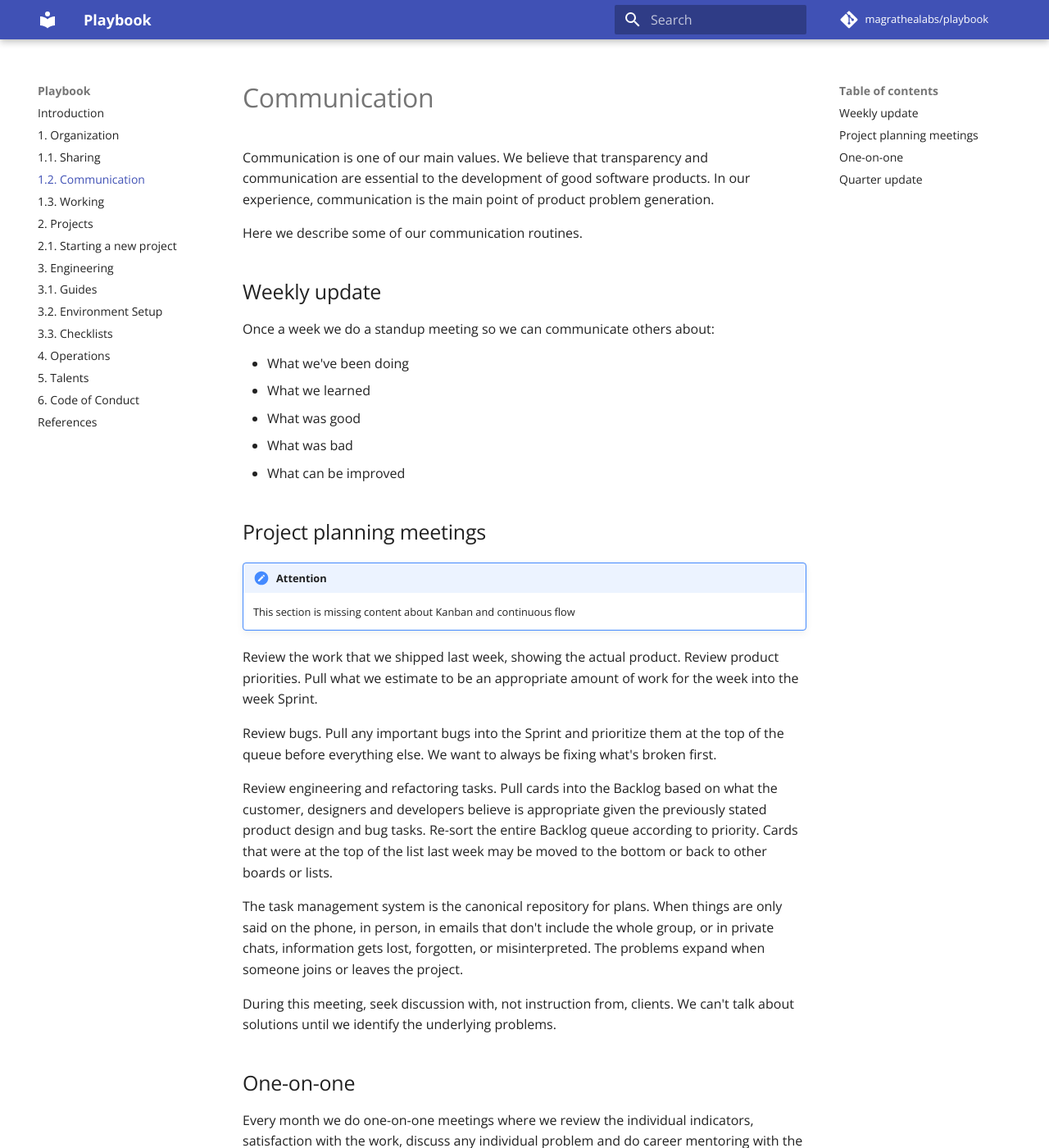
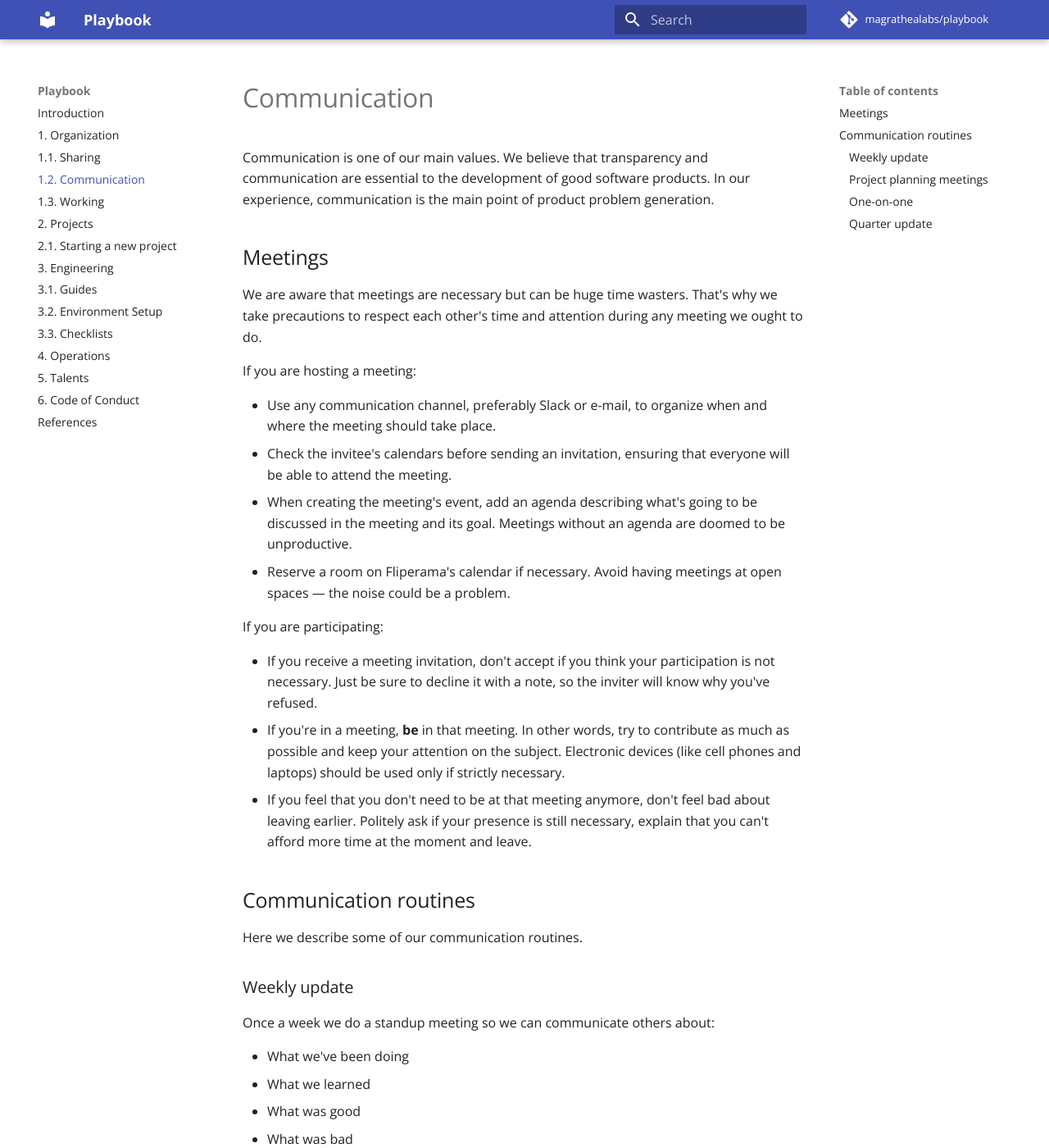
Before and after one commit to magrathealabs/playbook, an MkDocs documentation site: the page built from docs/1.2-communication.md, in a window 1280 px wide and 1400 px high. Shown: the whole window at 82% size. Built offline with MkDocs 1.6.1 and Material for MkDocs 9.7.7, drawn with Linux system fonts in a browser that asks for light colours; comment, search, counter and statistics services are not loaded; old or Windows-style settings are respelled for this version of MkDocs.

Commit message:
Add section about meetings on Communication section (#17)

```diff
--- a/docs/1.2-communication.md
+++ b/docs/1.2-communication.md
@@ -2,9 +2,28 @@
 
 Communication is one of our main values. We believe that transparency and communication are essential to the development of good software products. In our experience, communication is the main point of product problem generation.
 
+## Meetings
+
+We are aware that meetings are necessary but can be huge time wasters. That's why we take precautions to respect each other's time and attention during any meeting we ought to do.
+
+If you are hosting a meeting:
+
+* Use any communication channel, preferably Slack or e-mail, to organize when and where the meeting should take place.
+* Check the invitee's calendars before sending an invitation, ensuring that everyone will be able to attend the meeting.
+* When creating the meeting's event, add an agenda describing what's going to be discussed in the meeting and its goal. Meetings without an agenda are doomed to be unproductive.
+* Reserve a room on Fliperama's calendar if necessary. Avoid having meetings at open spaces — the noise could be a problem.
+
+If you are participating:
+
+* If you receive a meeting invitation, don't accept if you think your participation is not necessary. Just be sure to decline it with a note, so the inviter will know why you've refused.
+* If you're in a meeting, **be** in that meeting. In other words, try to contribute as much as possible and keep your attention on the subject. Electronic devices (like cell phones and laptops) should be used only if strictly necessary.
+* If you feel that you don't need to be at that meeting anymore, don't feel bad about leaving earlier. Politely ask if your presence is still necessary, explain that you can't afford more time at the moment and leave.
+
+## Communication routines
+
 Here we describe some of our communication routines.
 
-## Weekly update
+### Weekly update
 
 Once a week we do a standup meeting so we can communicate others about:
 
@@ -14,7 +33,7 @@ Once a week we do a standup meeting so we can communicate others about:
 * What was bad
 * What can be improved
 
-## Project planning meetings
+### Project planning meetings
 
 !!! attention
     This section is missing content about Kanban and continuous flow
@@ -29,7 +48,7 @@ The task management system is the canonical repository for plans. When things ar
 
 During this meeting, seek discussion with, not instruction from, clients. We can't talk about solutions until we identify the underlying problems.
 
-## One-on-one
+### One-on-one
 
 Every month we do one-on-one meetings where we review the individual indicators, satisfaction with the work, discuss any individual problem and do career mentoring with the younger ones. The purpose of one-on-one meetings is to build relationship, offer support and realign expectations.
 
@@ -44,7 +63,7 @@ When going to the meeting, it is important to be [prepared](https://m.signalvnoi
 
 This is the time to talk about anything. We want to help each person create a clear list of goals based on a career plan and the organization priorities.
 
-## Quarter update
+### Quarter update
 
 Once a quarter we run a meeting to update everyone with the current status of the organization and plans for the future. We talk about:
 
```
